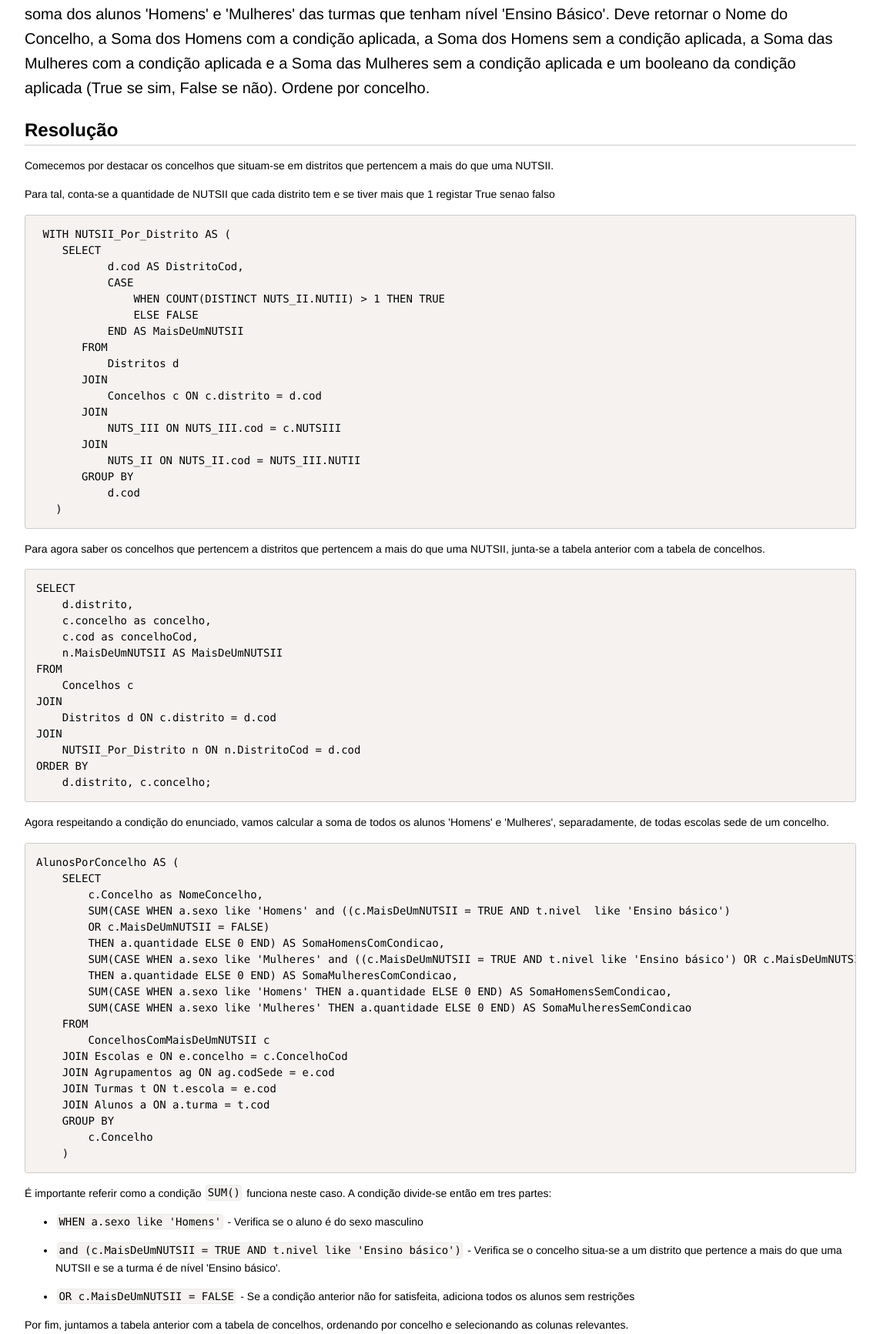
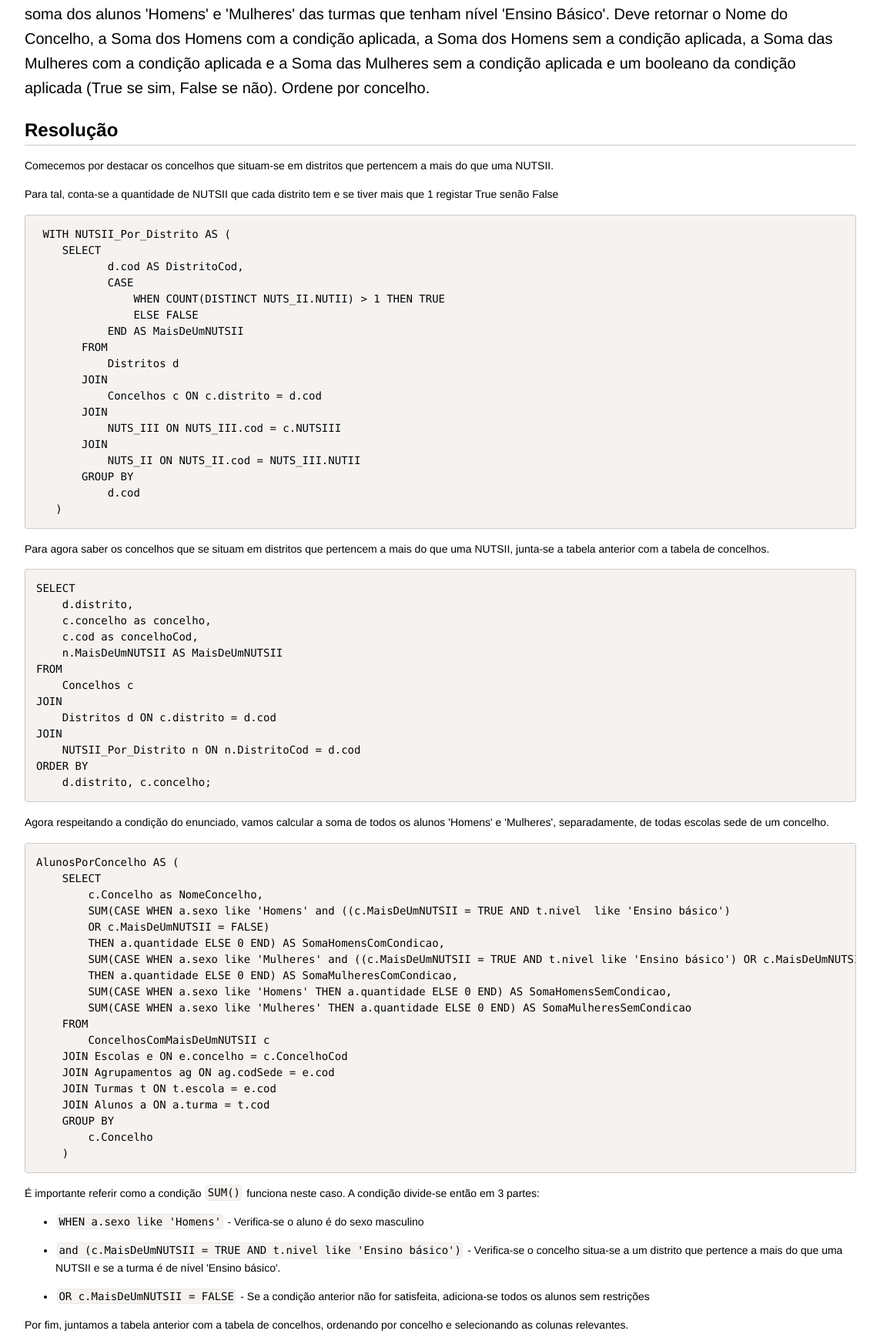
Before and after one commit to damaral31/Portuguese-School-System-DB-Modeling, a Flask app: template app/templates/pergunta10.html in a window 1440 px wide. Shown: the part 329-2062 px from the top of the page at 77% size, without its empty margins (148-1291 px from the left). Run offline with Flask 3, Linux system fonts and the light colour scheme; the template is opened without the code that fills it, so the values that code supplies are empty; some libraries are stand-ins or nearby versions.

Commit message:
Update main

```diff
--- a/app/templates/pergunta10.html
+++ b/app/templates/pergunta10.html
@@ -28,7 +28,7 @@
 <h2>Resolução</h2>
 <p>
     Comecemos por destacar os concelhos que situam-se em distritos que pertencem a mais do que uma NUTSII.</p>
-    <p>Para tal, conta-se a quantidade de NUTSII que cada distrito tem e se tiver mais que 1 registar True senao falso</p>
+    <p>Para tal, conta-se a quantidade de NUTSII que cada distrito tem e se tiver mais que 1 registar True senão False</p>
 
 <pre><code class="language-sql"> WITH NUTSII_Por_Distrito AS (
     SELECT
@@ -51,7 +51,7 @@
 </code></pre>
 
 <p>
-    Para agora saber os concelhos que pertencem a distritos que pertencem a mais do que uma NUTSII, junta-se a tabela anterior com a tabela de concelhos.
+    Para agora saber os concelhos que se situam em distritos que pertencem a mais do que uma NUTSII, junta-se a tabela anterior com a tabela de concelhos.
 </p>
 
 <pre><code class="language-sql">SELECT
@@ -95,11 +95,11 @@ Agora respeitando a condição do enunciado, vamos calcular a soma de todos os a
 </code></pre>
 <p>
     É importante referir como a condição <code class="language-sql">SUM()</code> funciona neste caso. A condição
-    divide-se então em tres partes:
+    divide-se então em 3 partes:
     <ul>
-        <li><code class="language-sql">WHEN a.sexo like 'Homens'</code> - Verifica se o aluno é do sexo masculino</li>
-        <li><code class="language-sql">and (c.MaisDeUmNUTSII = TRUE AND t.nivel  like 'Ensino básico')</code> - Verifica se o concelho situa-se a um distrito que pertence a mais do que uma NUTSII e se a turma é de nível 'Ensino básico'.</li>
-        <li><code class="language-sql">OR c.MaisDeUmNUTSII = FALSE</code> - Se a condição anterior não for satisfeita, adiciona todos os alunos sem restrições</li>
+        <li><code class="language-sql">WHEN a.sexo like 'Homens'</code> - Verifica-se o aluno é do sexo masculino</li>
+        <li><code class="language-sql">and (c.MaisDeUmNUTSII = TRUE AND t.nivel  like 'Ensino básico')</code> - Verifica-se o concelho situa-se a um distrito que pertence a mais do que uma NUTSII e se a turma é de nível 'Ensino básico'.</li>
+        <li><code class="language-sql">OR c.MaisDeUmNUTSII = FALSE</code> - Se a condição anterior não for satisfeita, adiciona-se todos os alunos sem restrições</li>
     </ul>
 </p>
 <p>
```
Also changed, not shown: AlunosMatriculados.db (deleted), 2 other files.
